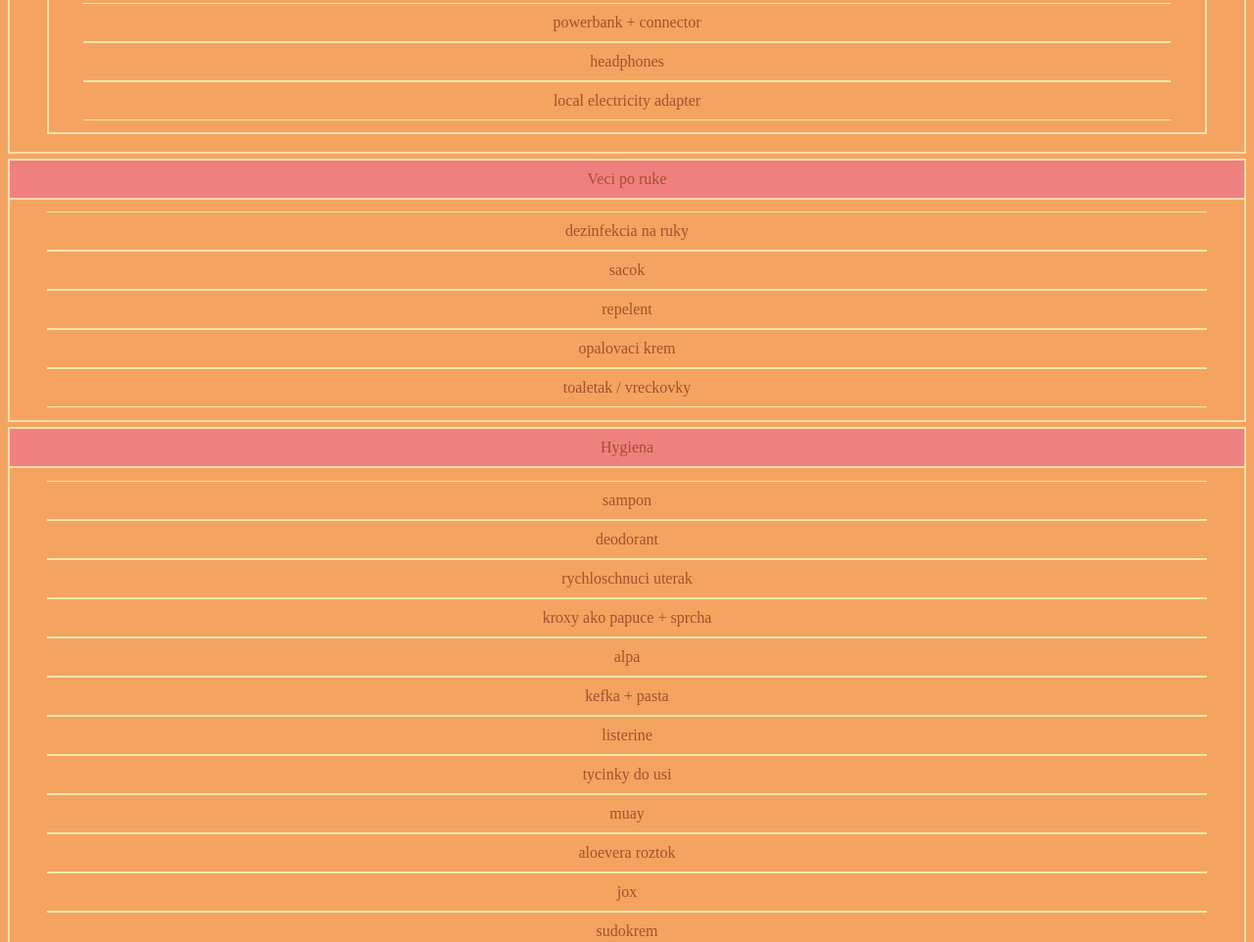
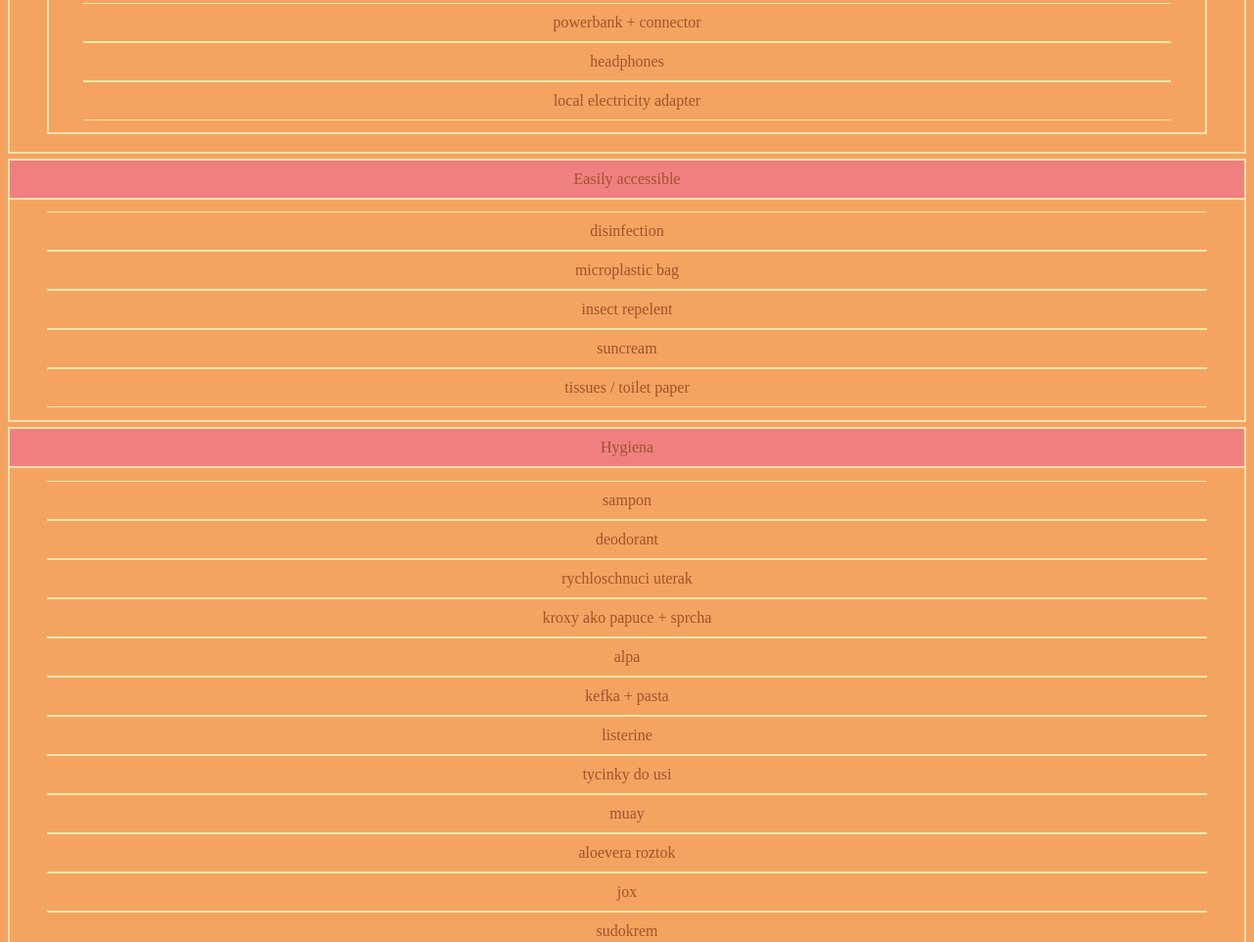
Before and after one commit to matusmlady/blog, a plain HTML site: page packing.html in a window 1280 px wide. Shown: the part 1172-2134 px from the top of the page at 98% size. Drawn offline with Linux system fonts and the light colour scheme.

Commit message:
packing.html: easily accessible section translated

```diff
--- a/packing.html
+++ b/packing.html
@@ -203,12 +203,12 @@ Electronics
   powerbank + connector
   headphones
   local electricity adapter
-Veci po ruke
- dezinfekcia na ruky
- sacok
- repelent
- opalovaci krem
- toaletak / vreckovky
+Easily accessible
+ disinfection
+ microplastic bag
+ insect repelent
+ suncream
+ tissues / toilet paper
 Hygiena
  sampon
  deodorant
```
